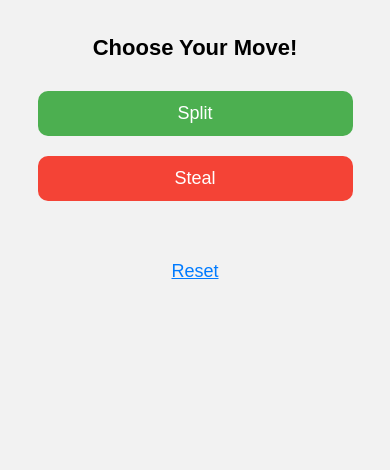
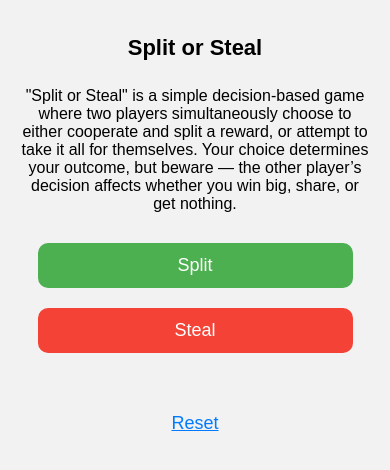
Before and after one commit to keith79sg/stealorsplit, a plain HTML site: page index.html in a window 390 px wide. Drawn offline with Linux system fonts and the light colour scheme.

Commit message:
Update index.html

```diff
--- a/index.html
+++ b/index.html
@@ -14,8 +14,15 @@
     height: 100vh;
     margin: 0;
     background: #f2f2f2;
+    padding: 20px;
+    text-align: center;
   }
   h1 {
+    margin-bottom: 10px;
+  }
+  p {
+    max-width: 600px;
+    font-size: 18px;
     margin-bottom: 20px;
   }
   button {
@@ -59,7 +66,6 @@
 
   @media (max-width: 768px) {
     body {
-      padding: 20px;
       height: auto;
     }
     button {
@@ -69,11 +75,12 @@
     }
     h1 {
       font-size: 22px;
-      text-align: center;
+    }
+    p {
+      font-size: 16px;
     }
     #result {
       font-size: 20px;
-      text-align: center;
     }
     #reset {
       font-size: 18px;
@@ -82,7 +89,12 @@
 </style>
 </head>
 <body>
-  <h1>Choose Your Move!</h1>
+  <h1>Split or Steal</h1>
+
+  <p>
+    "Split or Steal" is a simple decision-based game where two players simultaneously choose to either cooperate and split a reward, or attempt to take it all for themselves. Your choice determines your outcome, but beware — the other player’s decision affects whether you win big, share, or get nothing.
+  </p>
+
   <button id="splitBtn" onclick="selectChoice('Split')">Split</button>
   <button id="stealBtn" onclick="selectChoice('Steal')">Steal</button>
 
@@ -108,7 +120,7 @@
     }
 
     function resetPage() {
-      location.reload(); // reloads the page
+      location.reload();
     }
   </script>
 </body>
```
